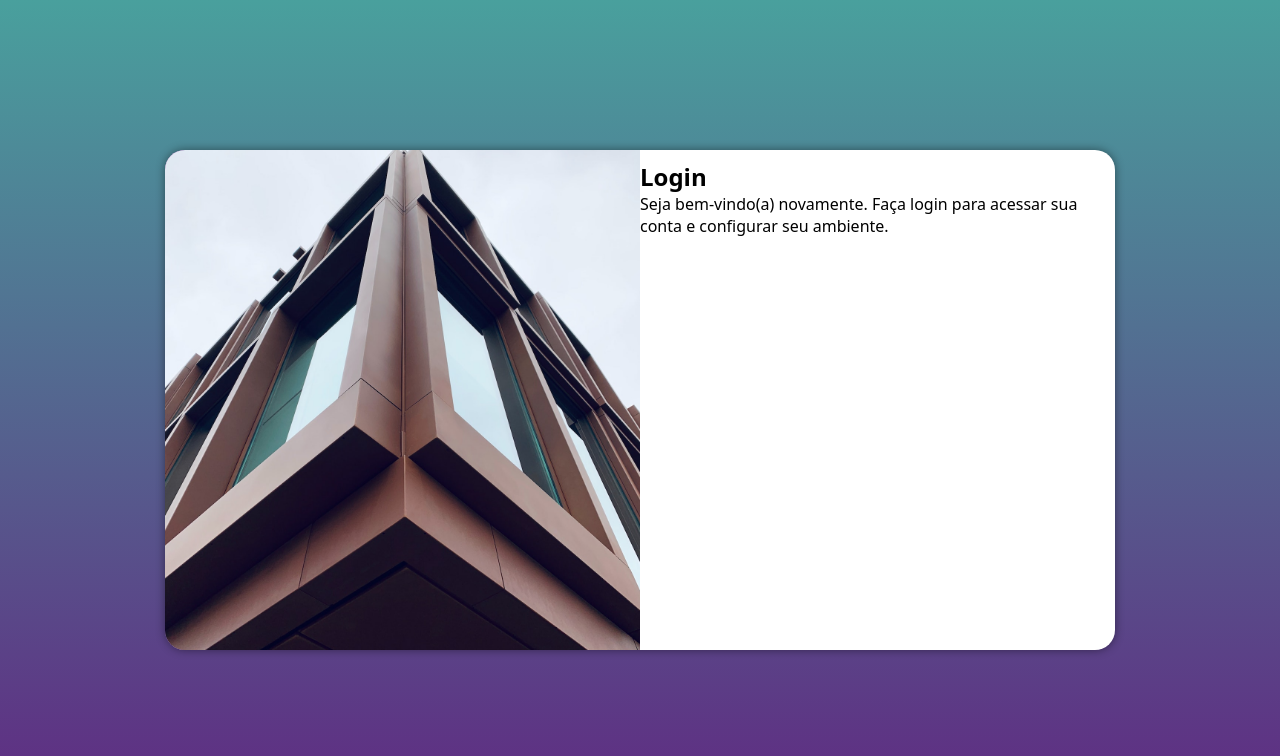
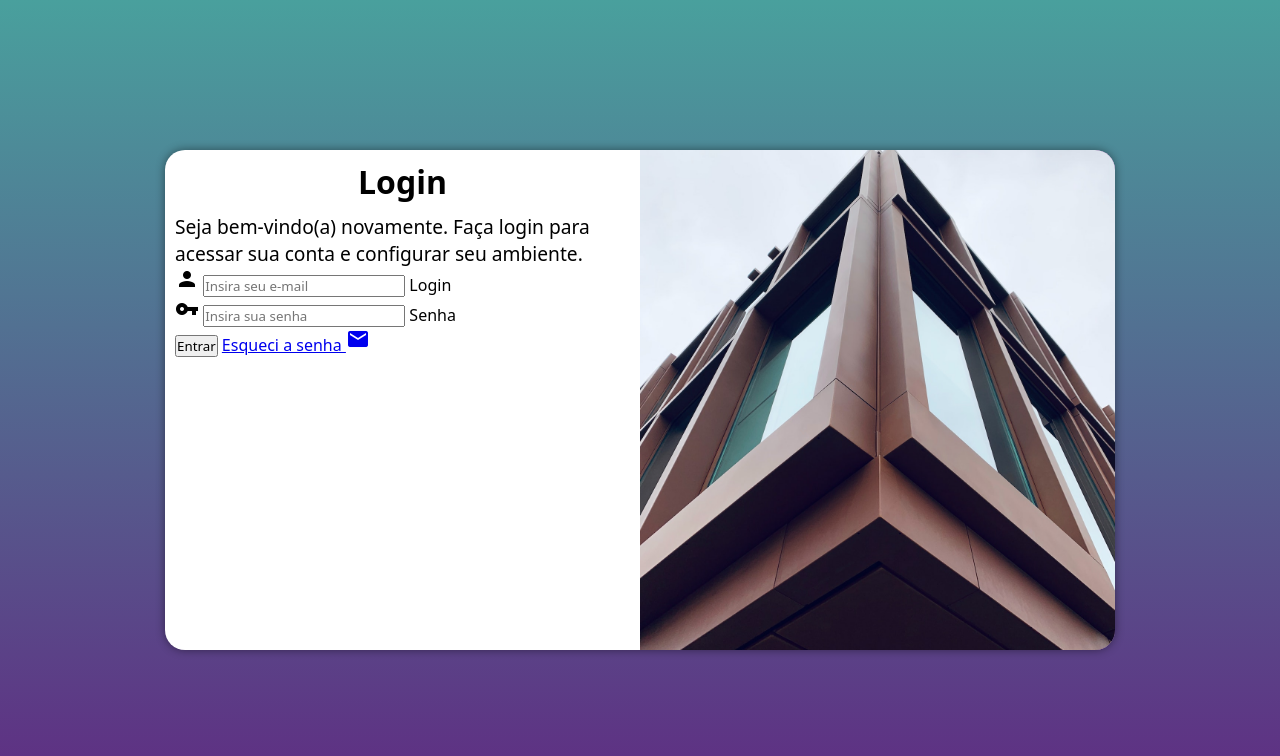
Before and after one commit to vitorfsampaio/projeto-login, a plain HTML site: page index.html in a window 1280 px wide. Drawn offline with Linux system fonts and the light colour scheme.

Commit message:
add form

```diff
--- a/estilos/media-query.css
+++ b/estilos/media-query.css
@@ -35,8 +35,22 @@
     }
 
     section#login > div#imagem{
-        float: left;
+        float: right;
         width: 50%;
         height: 100%;
     }
+
+    section#login > div#formulario{
+        float: left;
+        width: 50%;
+    }
+
+    div#formulario > h1{
+        font-size: 2em;
+    }
+
+    div#formulario > p{
+        font-size: 1.2em;
+
+    }
 }
--- a/estilos/style.css
+++ b/estilos/style.css
@@ -53,3 +53,13 @@ section#login > div#formulario{
     display: block;
     padding: 10px;
 }
+
+div#formulario > h1{
+    text-align: center;
+    margin-bottom: 10px;
+}
+
+div#formulario > p{
+    font-size: 0.8em;
+
+}
--- a/index.html
+++ b/index.html
@@ -4,6 +4,7 @@
     <meta charset="UTF-8">
     <meta name="viewport" content="width=device-width, initial-scale=1.0">
     <title>Login</title>
+    <link href="https://fonts.googleapis.com/icon?family=Material+Icons" rel="stylesheet">
     <link rel="stylesheet" href="estilos/style.css">
     <link rel="stylesheet" href="estilos/media-query.css">
 </head>
@@ -16,8 +17,20 @@
             <div id="formulario">
                 <h1>Login</h1>
                 <p>Seja bem-vindo(a) novamente. Faça login para acessar sua conta e configurar seu ambiente.</p>
-                <form action="login.php" method="post">
-
+                <form action="login.php" method="post" autocomplete="on">
+                    <div class="campo">
+                        <i class="material-icons">person</i>
+                        <input type="email" name="login" id="ilogin" placeholder="Insira seu e-mail" autocomplete="email" required maxlength="25">
+                        <label for="ilogin">Login</label>
+                    </div>
+                    <div class="campo">
+                        <i class="material-icons">vpn_key</i>
+                        <input type="password" name="senha" id="isenha" placeholder="Insira sua senha" autocomplete="current-password" required minlength="8" maxlength="18">
+                        <label for="isenha">Senha</label>
+                    </div>
+                    <input type="submit" value="Entrar">
+                    <a href="esqueci.html">Esqueci a senha <i class="material-icons">mail</i>
+                    </a>
                 </form>
             </div>
         </section>
```
